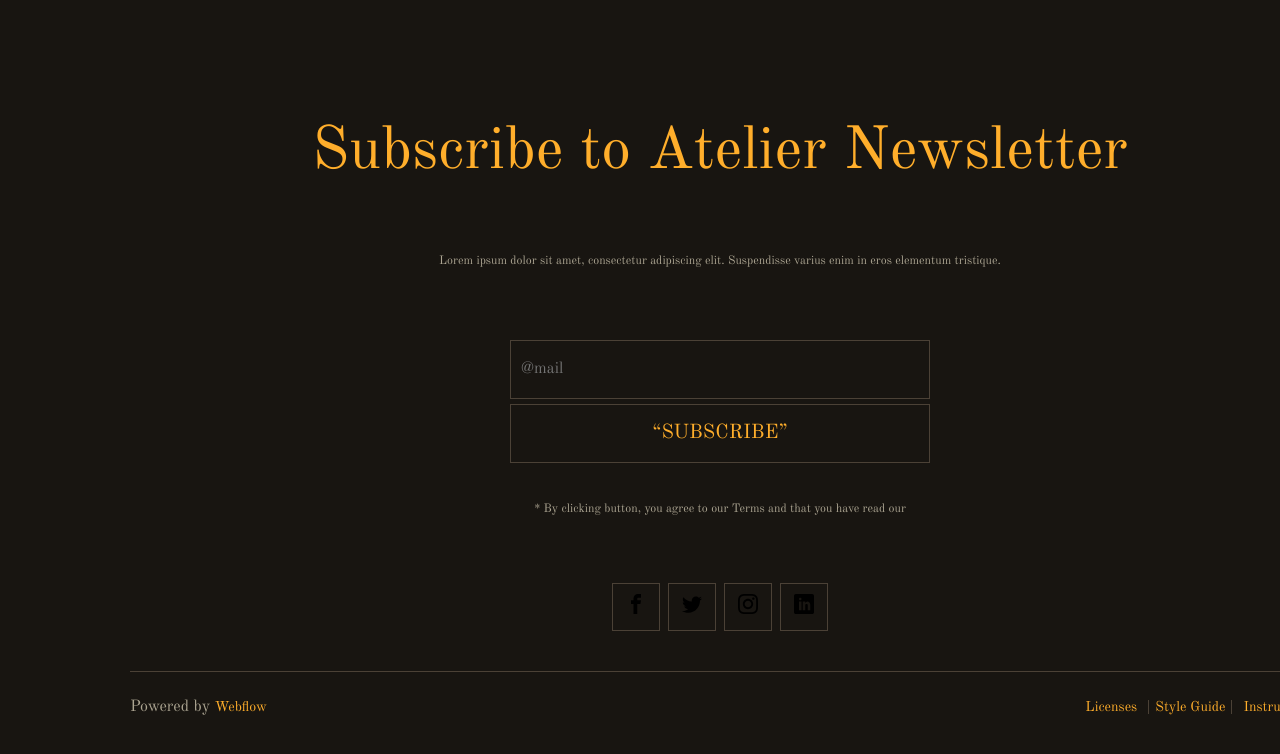
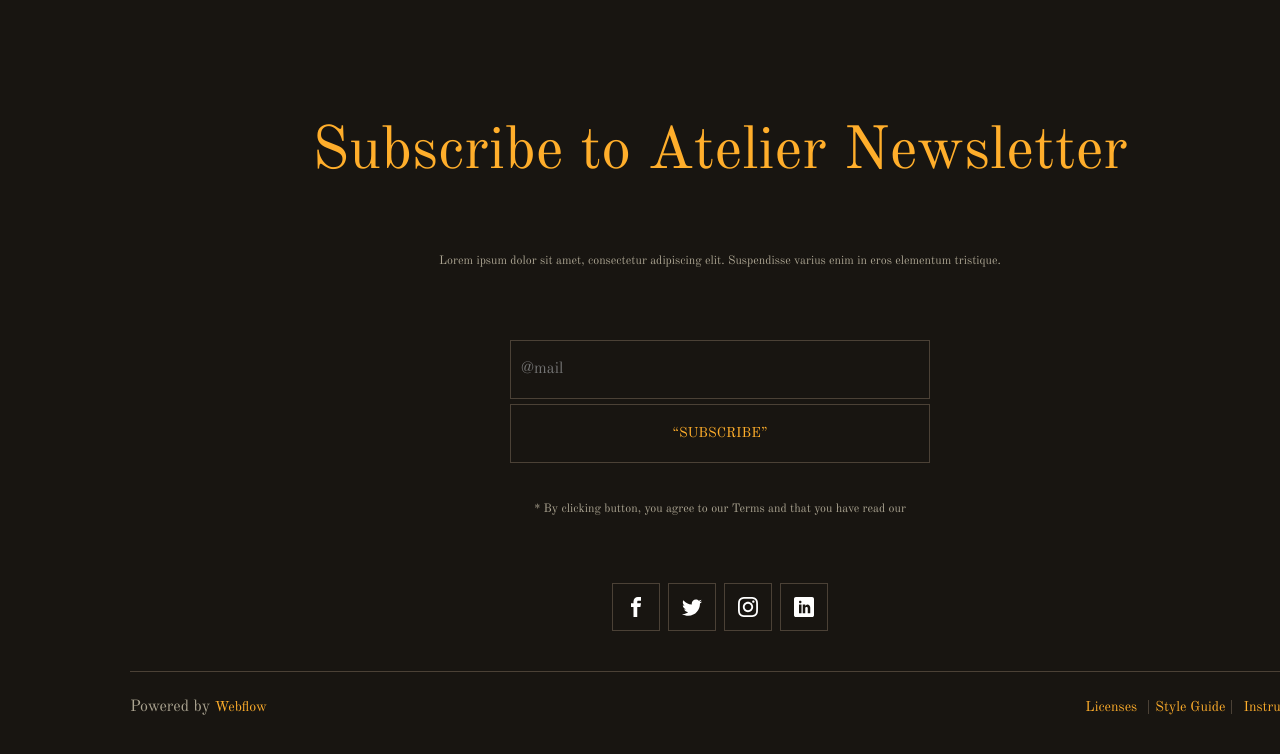
Before and after one commit to OleksandrStrunkin/Atelier, a plain HTML site: page index.html in a window 1280 px wide. Shown: the part 4907-5661 px from the top of the page. Drawn offline with nearby package versions, Linux system fonts and the light colour scheme.

Commit message:
finish22.09

```diff
--- a/index.html
+++ b/index.html
@@ -136,16 +136,16 @@
                     <p class="footer-text">* By clicking button, you agree to our Terms and that you have read our</p>
 
                     <ul class="soc-list">
-                        <li class="soc__item"><a href="https://www.facebook.com/"> <svg width="20" height="20">
+                        <li class="soc__item"><a href="https://www.facebook.com/" class="soc__link"> <svg width="20" height="20">
                         <use href="./images/icon.svg#icon-facebook"></use>
                         </svg></a></li>
-                        <li class="soc__item"><a href="https://twitter.com/"> <svg width="20" height="20">
+                        <li class="soc__item"><a href="https://twitter.com/" class="soc__link"> <svg width="20" height="20">
                         <use href="./images/icon.svg#icon-twitter"></use>
                         </svg></a></li>
-                        <li class="soc__item"><a href="https://www.instagram.com/"> <svg width="20" height="20">
+                        <li class="soc__item"><a href="https://www.instagram.com/" class="soc__link"> <svg width="20" height="20">
                         <use href="./images/icon.svg#icon-instagram"></use>
                         </svg></a></li>
-                        <li class="soc__item"><a href="https://www.linkedin.com/"> <svg width="20" height="20">
+                        <li class="soc__item"><a href="https://www.linkedin.com/" class="soc__link"> <svg width="20" height="20">
                         <use href="./images/icon.svg#icon-linkedin"></use>
                         </svg></a></li>
                     </ul>
--- a/sass/components/_footer.scss
+++ b/sass/components/_footer.scss
@@ -36,8 +36,8 @@
     height: 59px;
 
     font-weight: 400;
-    font-size: 20px;
-    line-height: calc(30 / 20);
+    font-size: 14px;
+    line-height: calc(24 / 14);
     border: 1px solid #4B4136;
 }
 .soc-list{
@@ -52,6 +52,18 @@
     align-items: center;
     height: 48px;
     border: 1px solid #4B4136;
+}
+.soc__link{
+    display: grid;
+    justify-items: center;
+    align-items: center;
+    height: 100%;
+    fill: #ffffff;
+    transition: var(--transition-function);
+    &:hover{
+        fill: #181511;
+        background-color: #FFAE2B;
+    }
 }
 .footer-list{
     display: grid;
```
Also changed, not shown: css/main.css, css/main.min.css, 2 other files.
